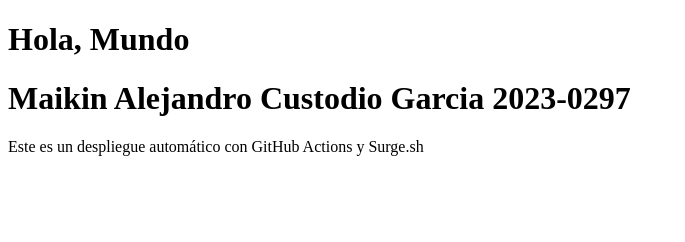
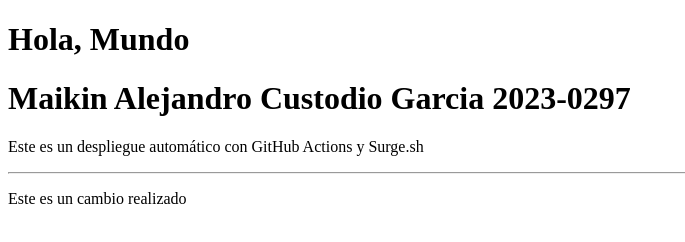
Before and after one commit to Maikin-dev/PrimerParcialElectiva, a plain HTML site: page index.html in a window 1280 px wide. Shown: the whole page, without its empty margins (0-685 px from the left). Drawn offline with Linux system fonts and the light colour scheme.

Commit message:
Actualizar contenido

```diff
--- a/index.html
+++ b/index.html
@@ -10,5 +10,7 @@
     <h1>Hola, Mundo</h1>
     <h1>Maikin Alejandro Custodio Garcia 2023-0297</h1>
     <p>Este es un despliegue automático con GitHub Actions y Surge.sh</p>
+    <hr>
+    <p>Este es un cambio realizado</p>
 </body>
 </html>
```
Also changed, not shown: 1 other file.
